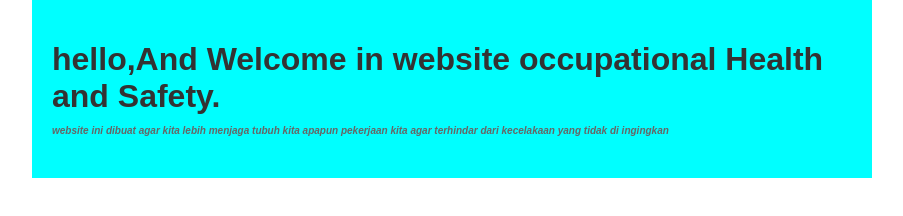
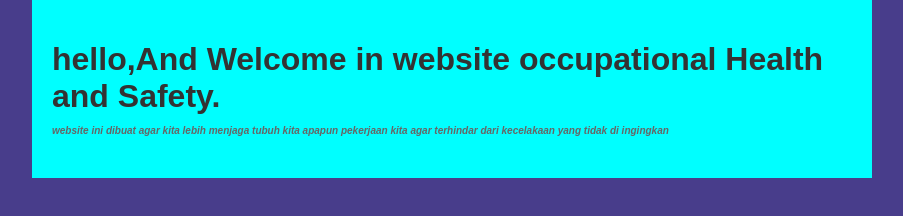
Before and after one commit to dedybayu/ProjekWeb_K3, a plain HTML site: page index.html in a window 1280 px wide. Shown: the whole page, without its empty margins (188-1091 px from the left). Drawn offline with Linux system fonts and the light colour scheme.

Commit message:
UPdate : Css

```diff
--- a/Style.css
+++ b/Style.css
@@ -1,7 +1,7 @@
 
 body {
     font-family: Arial, sans-serif;
-    background-color: #f4f4f4,#483D8B ;
+    background-color: #483D8B ;
     margin: 0;
     padding: 0;
 }
```
